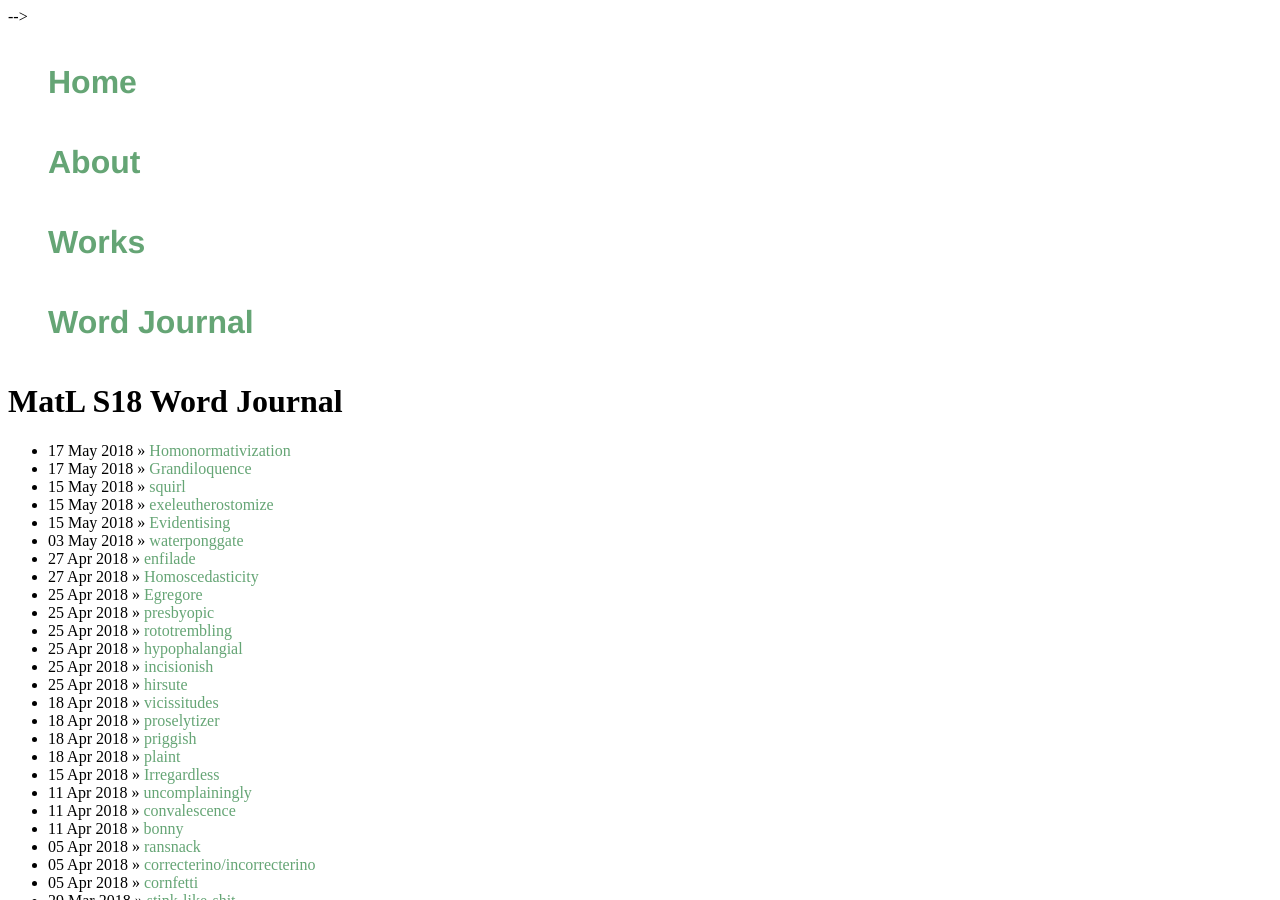
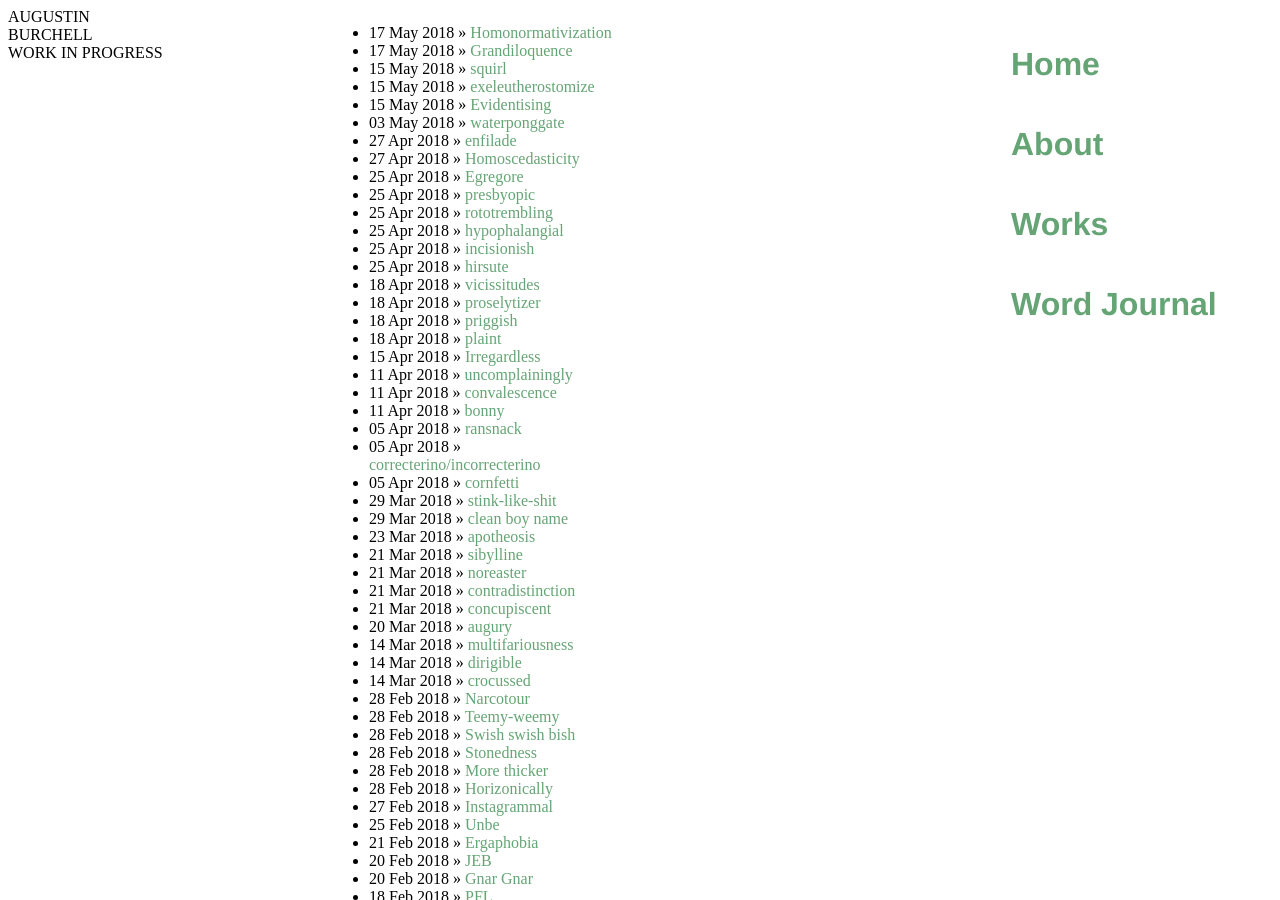
Before and after one commit to aburchell/aburchell.github.io, a Jekyll site: the page built from wordjournal/index.html, in a window 1280 px wide and 900 px high. Built offline with Jekyll 4.4.1, drawn with Linux system fonts in a browser that asks for light colours.

Commit message:
Fixed broken comment; made body class wrapper

```diff
--- a/_layouts/default.html
+++ b/_layouts/default.html
@@ -8,9 +8,9 @@
     </head>
 
     <!-- <div class="wrapper"> -->
-    <body>
+    <body class="wrapper">
         <nav class="main-nav">
-            <! -- <div> -->
+            <!-- <div> -->
             <ul>
                 <li><a href="/">Home</a></li>
                 <li><a href="/about">About</a></li>
```
